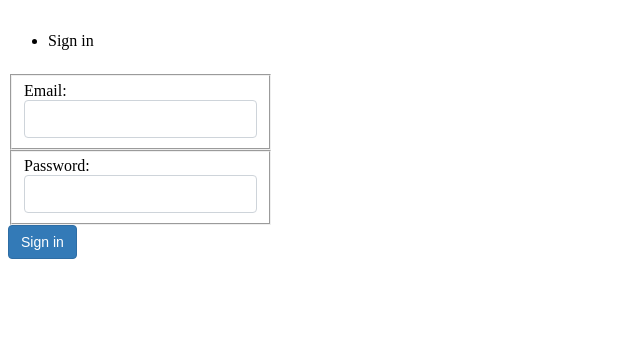
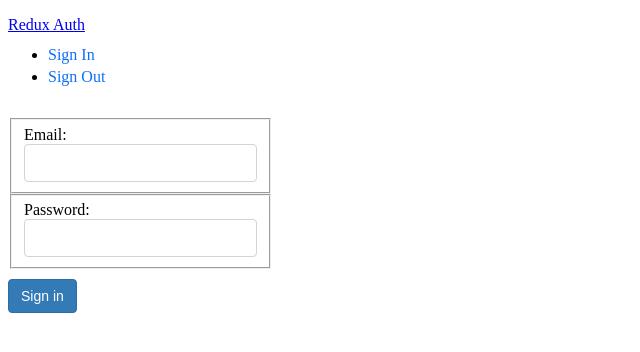
Before and after one commit to stevengf14/react-redux-testing-v14-training, a React (Create React App) app in the folder client/: page /signin in a window 1280 px wide. Shown: the top 352 px of the page, without its empty margins (0-640 px from the left). Built offline with nearby package versions, Linux system fonts and the light colour scheme.

Commit message:
Header logic

```diff
--- a/client/src/components/Header.js
+++ b/client/src/components/Header.js
@@ -1,14 +1,48 @@
 import React from "react";
+import { connect } from "react-redux";
+import { Link } from "react-router-dom";
+
 import "../style/style.css";
 
 function Header(props) {
+  const renderLinks = () => {
+    if (props.authenticated) {
+      // show a link to sign out
+      return (
+        <li className="nav-item">
+          <Link className="nav-link" to="/signout">
+            Sign Out
+          </Link>
+        </li>
+      );
+    } else {
+      // show a link to sign in or sign up
+      return [
+        <li className="nav-item" key={1}>
+          <Link className="nav-link" to="/signin">
+            Sign In
+          </Link>
+        </li>,
+        <li className="nav-item" key={2}>
+          <Link className="nav-link" to="/signout">
+            Sign Out
+          </Link>
+        </li>,
+      ];
+    }
+  };
+
   return (
     <nav className="navbar navbar-light">
-      <ul className="nav navbar-nav">
-        <li className="nav-item">Sign in</li>
-      </ul>
+      <Link to="/" className="navbar-brand">
+        Redux Auth
+      </Link>
+      <ul className="nav navbar-nav">{renderLinks()}</ul>
     </nav>
   );
 }
 
-export default Header;
+function mapStateToProps(state) {
+  return { authenticated: state.auth.authenticated };
+}
+export default connect(mapStateToProps)(Header);
--- a/client/src/style/style.css
+++ b/client/src/style/style.css
@@ -4,12 +4,29 @@ nav {
 
 .navbar {
   position: relative;
-  display: flex;
+  display: block;
   flex-wrap: wrap;
   align-items: center;
   justify-content: space-between;
   padding-top: 0.5rem;
   padding-bottom: 0.5rem;
+}
+
+.nav-item {
+  margin-top: -12px;
+}
+
+.navbar-nav .nav-link {
+  padding-right: 0;
+  padding-left: 0;
+}
+.nav-link {
+  display: block;
+  padding: 0.5rem 1rem;
+  color: #0d6efd;
+  text-decoration: none;
+  transition: color 0.15s ease-in-out, background-color 0.15s ease-in-out,
+    border-color 0.15s ease-in-out;
 }
 
 .bd-navbar .navbar-nav-scroll .navbar-nav {
@@ -49,6 +66,7 @@ li {
 .btn {
   display: inline-block;
   margin-bottom: 0;
+  margin-top: 10px;
   font-weight: 400;
   text-align: center;
   white-space: nowrap;
```
